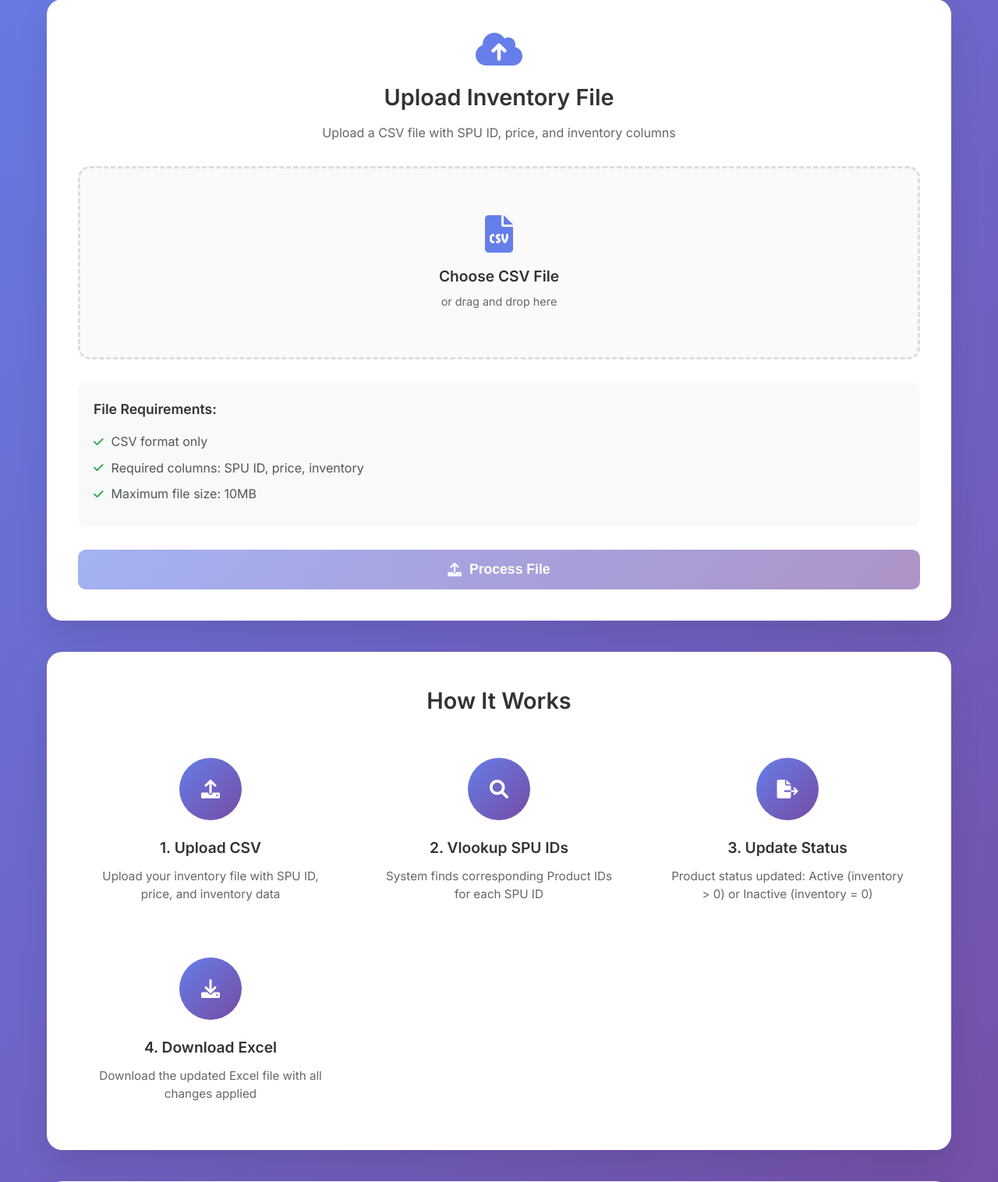
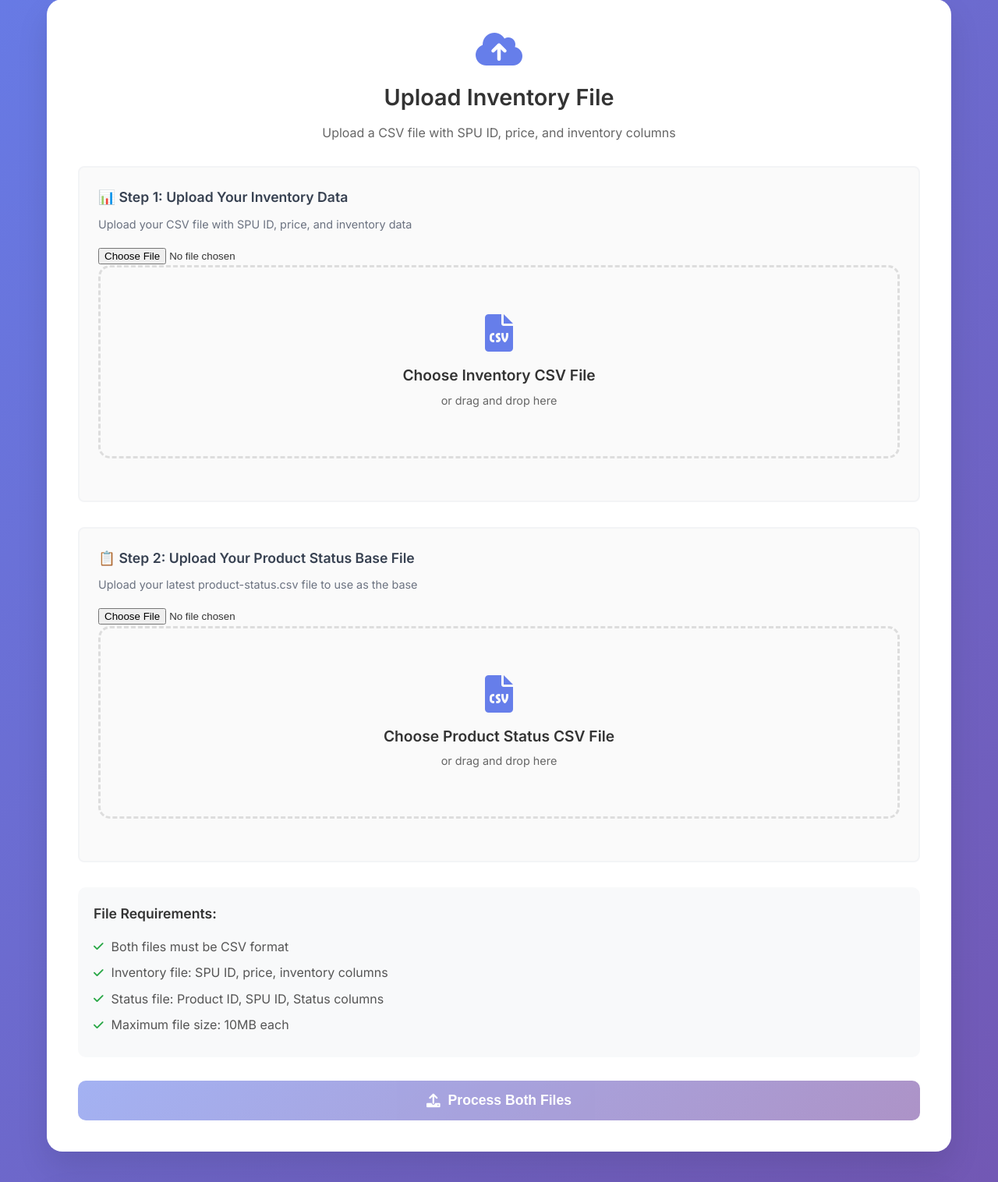
Before and after one commit to martinabrandsco/alibaba-product-update, a Flask app: page / in a window 1280 px wide. Shown: the part 318-1834 px from the top of the page at 78% size. Run offline with Flask 3, Linux system fonts and the light colour scheme.

Commit message:
Implement two-file upload system for better UX
- Update HTML form to accept two CSV files:
  * inventory_file: SPU ID, price, inventory data
  * status_file: Product status base file
- Update JavaScript to handle two file inputs with validation
- Modify backend to process both files:
  * Use uploaded status file as base instead of finding most recent
  * Process inventory file for SPU ID mapping
  * Generate updated product status and price template files
- Add CSS styling for upload steps
- Update process flow description in UI
- Remove dependency on sample files - users provide their own data

This provides much better UX:
✅ User control over base product status file
✅ No dependency on sample files in repository
✅ Clear two-step process
✅ Real data from the start
✅ Works perfectly on Railway deployment

```diff
--- a/app.py
+++ b/app.py
@@ -236,32 +236,50 @@ def index():
 
 @app.route('/upload', methods=['POST'])
 def upload_file():
-    """Handle file upload and processing"""
-    if 'file' not in request.files:
-        flash('No file selected')
+    """Handle two file uploads and processing"""
+    # Check for inventory file
+    if 'inventory_file' not in request.files:
+        flash('No inventory file selected')
         return redirect(url_for('index'))
 
-    file = request.files['file']
-    if file.filename == '':
-        flash('No file selected')
+    # Check for status file
+    if 'status_file' not in request.files:
+        flash('No product status file selected')
         return redirect(url_for('index'))
 
-    if file and allowed_file(file.filename):
-        filename = secure_filename(file.filename)
-        file_path = os.path.join(UPLOAD_FOLDER, filename)
-        file.save(file_path)
+    inventory_file = request.files['inventory_file']
+    status_file = request.files['status_file']
+
+    if inventory_file.filename == '':
+        flash('No inventory file selected')
+        return redirect(url_for('index'))
+
+    if status_file.filename == '':
+        flash('No product status file selected')
+        return redirect(url_for('index'))
+
+    if inventory_file and allowed_file(inventory_file.filename) and status_file and allowed_file(status_file.filename):
+        # Save inventory file
+        inventory_filename = secure_filename(inventory_file.filename)
+        inventory_file_path = os.path.join(UPLOAD_FOLDER, inventory_filename)
+        inventory_file.save(inventory_file_path)
+
+        # Save status file
+        status_filename = secure_filename(status_file.filename)
+        status_file_path = os.path.join(UPLOAD_FOLDER, status_filename)
+        status_file.save(status_file_path)
 
         try:
-            print(f"Processing uploaded file: {file_path}")  # Debug
+            print(f"Processing uploaded files: {inventory_file_path} and {status_file_path}")  # Debug
 
-            # Step 1: Process uploaded file
-            df, error = process_uploaded_file(file_path)
+            # Step 1: Process inventory file
+            df, error = process_uploaded_file(inventory_file_path)
             if error:
-                print(f"Error processing file: {error}")  # Debug
-                flash(f'Error processing file: {error}')
+                print(f"Error processing inventory file: {error}")  # Debug
+                flash(f'Error processing inventory file: {error}')
                 return redirect(url_for('index'))
 
-            print(f"Uploaded file processed successfully. Columns: {list(df.columns)}")  # Debug
+            print(f"Inventory file processed successfully. Columns: {list(df.columns)}")  # Debug
 
             # Step 2: Get SPU IDs and inventory/price data
             spu_inventory_data = {}
@@ -284,28 +302,23 @@ def upload_file():
 
             print(f"SPU to Product mapping: {spu_to_product_mapping}")  # Debug
 
-            # Step 4: Find most recent status file
-            most_recent_file = find_most_recent_status_file()
-            if not most_recent_file:
-                print("No product status update files found")  # Debug
-                flash('No product status update files found. Please ensure sample-product-status.csv exists in the product_status_updates folder.')
-                return redirect(url_for('index'))
-
-            print(f"Most recent file: {most_recent_file}")  # Debug
+            # Step 4: Use uploaded status file as base
+            base_status_file = status_file_path
+            print(f"Using uploaded status file as base: {base_status_file}")  # Debug
 
             # Step 5: Create today's filename and copy file
-            today_filename = create_today_filename(most_recent_file)
+            today_filename = create_today_filename(base_status_file)
             today_file_path = os.path.join(PRODUCT_STATUS_UPDATES_FOLDER, today_filename)
             print(f"Creating new file: {today_file_path}")  # Debug
 
-            shutil.copy2(most_recent_file, today_file_path)
+            shutil.copy2(base_status_file, today_file_path)
             print(f"File copied successfully")  # Debug
 
             # Step 6: Update the file with new status
             # Create inventory-only data for the existing functionality
             spu_inventory_only = {spu_id: data['inventory'] for spu_id, data in spu_inventory_data.items()}
             success, error = update_product_status_file(
-                most_recent_file,
+                base_status_file,
                 today_file_path,
                 spu_inventory_only,
                 spu_to_product_mapping
@@ -340,8 +353,9 @@ def upload_file():
             else:
                 print(f"Price template Excel created successfully: {price_template_path}")  # Debug
 
-            # Clean up uploaded file
-            os.remove(file_path)
+            # Clean up uploaded files
+            os.remove(inventory_file_path)
+            os.remove(status_file_path)
 
             # Store file paths in session for download
             from flask import session
@@ -358,9 +372,11 @@ def upload_file():
             print(f"Unexpected error: {str(e)}")  # Debug
             import traceback
             traceback.print_exc()  # Debug
-            # Clean up uploaded file if it exists
-            if os.path.exists(file_path):
-                os.remove(file_path)
+            # Clean up uploaded files if they exist
+            if os.path.exists(inventory_file_path):
+                os.remove(inventory_file_path)
+            if os.path.exists(status_file_path):
+                os.remove(status_file_path)
             flash(f'Unexpected error: {str(e)}')
             return redirect(url_for('index'))
 
--- a/static/css/style.css
+++ b/static/css/style.css
@@ -585,3 +585,35 @@ body {
         font-size: 2rem;
     }
 }
+
+/* Upload Steps */
+.upload-step {
+    margin-bottom: 2rem;
+    padding: 1.5rem;
+    border: 2px solid #f3f4f6;
+    border-radius: 8px;
+    background: #fafafa;
+}
+
+.upload-step:last-child {
+    margin-bottom: 0;
+}
+
+.upload-step h3 {
+    color: #374151;
+    margin-bottom: 0.5rem;
+    font-size: 1.1rem;
+    font-weight: 600;
+}
+
+.upload-step p {
+    color: #6b7280;
+    margin-bottom: 1rem;
+    font-size: 0.9rem;
+}
+
+@media (max-width: 768px) {
+    .upload-step {
+        padding: 1rem;
+    }
+}
--- a/static/js/script.js
+++ b/static/js/script.js
@@ -13,43 +13,89 @@ function initializeApp() {
 
 // File Upload Functionality
 function setupFileUpload() {
-    const fileInput = document.getElementById('fileInput');
+    const fileInput1 = document.getElementById('fileInput1');
+    const fileInput2 = document.getElementById('fileInput2');
     const uploadBtn = document.getElementById('uploadBtn');
     const uploadForm = document.getElementById('uploadForm');
-    const fileInputLabel = document.querySelector('.file-input-label');
-    const fileInputText = document.querySelector('.file-input-text');
-    const fileInputHint = document.querySelector('.file-input-hint');
 
-    // File input change handler
-    fileInput.addEventListener('change', function(e) {
+    // Track which files are selected
+    let inventoryFileSelected = false;
+    let statusFileSelected = false;
+
+    // File input change handlers
+    fileInput1.addEventListener('change', function(e) {
         const file = e.target.files[0];
         if (file) {
+            if (validateFile(file, 'inventory')) {
+                updateFileDisplay(fileInput1, file);
+                inventoryFileSelected = true;
+                checkBothFilesSelected();
+                showFlashMessage('Inventory file selected successfully!', 'success');
+            }
+        } else {
+            resetFileDisplay(fileInput1);
+            inventoryFileSelected = false;
+            checkBothFilesSelected();
+        }
+    });
+
+    fileInput2.addEventListener('change', function(e) {
+        const file = e.target.files[0];
+        if (file) {
+            if (validateFile(file, 'status')) {
+                updateFileDisplay(fileInput2, file);
+                statusFileSelected = true;
+                checkBothFilesSelected();
+                showFlashMessage('Product status file selected successfully!', 'success');
+            }
+        } else {
+            resetFileDisplay(fileInput2);
+            statusFileSelected = false;
+            checkBothFilesSelected();
+        }
+    });
+
+    function validateFile(file, type) {
         // Validate file type
         if (!file.name.toLowerCase().endsWith('.csv')) {
-                showFlashMessage('Please select a CSV file.', 'error');
-                fileInput.value = '';
-                return;
+            showFlashMessage(`Please select a CSV file for ${type}.`, 'error');
+            return false;
         }
 
         // Validate file size (10MB limit)
         if (file.size > 10 * 1024 * 1024) {
-                showFlashMessage('File size must be less than 10MB.', 'error');
-                fileInput.value = '';
-                return;
+            showFlashMessage(`File size must be less than 10MB for ${type}.`, 'error');
+            return false;
         }
 
-            // Update UI
-            fileInputText.textContent = file.name;
-            fileInputHint.textContent = `${(file.size / 1024 / 1024).toFixed(2)} MB`;
-            uploadBtn.disabled = false;
+        return true;
+    }
 
-            showFlashMessage('File selected successfully!', 'success');
+    function updateFileDisplay(input, file) {
+        const label = input.nextElementSibling;
+        const text = label.querySelector('.file-input-text');
+        const hint = label.querySelector('.file-input-hint');
+
+        text.textContent = file.name;
+        hint.textContent = `${(file.size / 1024 / 1024).toFixed(2)} MB`;
+    }
+
+    function resetFileDisplay(input) {
+        const label = input.nextElementSibling;
+        const text = label.querySelector('.file-input-text');
+        const hint = label.querySelector('.file-input-hint');
+
+        if (input.id === 'fileInput1') {
+            text.textContent = 'Choose Inventory CSV File';
         } else {
-            fileInputText.textContent = 'Choose CSV File';
-            fileInputHint.textContent = 'or drag and drop here';
-            uploadBtn.disabled = true;
+            text.textContent = 'Choose Product Status CSV File';
         }
-    });
+        hint.textContent = 'or drag and drop here';
+    }
+
+    function checkBothFilesSelected() {
+        uploadBtn.disabled = !(inventoryFileSelected && statusFileSelected);
+    }
 
     // Drag and drop functionality
     fileInputLabel.addEventListener('dragover', function(e) {
@@ -80,18 +126,21 @@ function setupFileUpload() {
     uploadForm.addEventListener('submit', function(e) {
         e.preventDefault();
 
-        const file = fileInput.files[0];
-        if (!file) {
-            showFlashMessage('Please select a file first.', 'error');
+        const inventoryFile = fileInput1.files[0];
+        const statusFile = fileInput2.files[0];
+
+        if (!inventoryFile || !statusFile) {
+            showFlashMessage('Please select both files first.', 'error');
             return;
         }
 
         // Show loading state
         showLoadingState();
 
-        // Use fetch to upload file
+        // Use fetch to upload both files
         const formData = new FormData();
-        formData.append('file', file);
+        formData.append('inventory_file', inventoryFile);
+        formData.append('status_file', statusFile);
 
         fetch('/upload', {
             method: 'POST',
@@ -117,7 +166,7 @@ function setupFileUpload() {
         })
         .catch(error => {
             console.error('Error:', error);
-            showFlashMessage('An error occurred while processing the file.', 'error');
+            showFlashMessage('An error occurred while processing the files.', 'error');
             hideLoadingState();
         });
     });
--- a/templates/index.html
+++ b/templates/index.html
@@ -38,27 +38,47 @@
                     </div>
 
                     <form id="uploadForm" action="/upload" method="post" enctype="multipart/form-data" class="upload-form">
-                        <div class="file-input-container">
-                            <input type="file" id="fileInput" name="file" accept=".csv" required>
-                            <label for="fileInput" class="file-input-label">
-                                <i class="fas fa-file-csv"></i>
-                                <span class="file-input-text">Choose CSV File</span>
-                                <span class="file-input-hint">or drag and drop here</span>
-                            </label>
+                        <!-- Step 1: Inventory Data -->
+                        <div class="upload-step">
+                            <h3>📊 Step 1: Upload Your Inventory Data</h3>
+                            <p>Upload your CSV file with SPU ID, price, and inventory data</p>
+                            <div class="file-input-container">
+                                <input type="file" id="fileInput1" name="inventory_file" accept=".csv" required>
+                                <label for="fileInput1" class="file-input-label">
+                                    <i class="fas fa-file-csv"></i>
+                                    <span class="file-input-text">Choose Inventory CSV File</span>
+                                    <span class="file-input-hint">or drag and drop here</span>
+                                </label>
+                            </div>
+                        </div>
+
+                        <!-- Step 2: Product Status Base File -->
+                        <div class="upload-step">
+                            <h3>📋 Step 2: Upload Your Product Status Base File</h3>
+                            <p>Upload your latest product-status.csv file to use as the base</p>
+                            <div class="file-input-container">
+                                <input type="file" id="fileInput2" name="status_file" accept=".csv" required>
+                                <label for="fileInput2" class="file-input-label">
+                                    <i class="fas fa-file-csv"></i>
+                                    <span class="file-input-text">Choose Product Status CSV File</span>
+                                    <span class="file-input-hint">or drag and drop here</span>
+                                </label>
+                            </div>
                         </div>
 
                         <div class="file-requirements">
                             <h3>File Requirements:</h3>
                             <ul>
-                                <li><i class="fas fa-check"></i> CSV format only</li>
-                                <li><i class="fas fa-check"></i> Required columns: SPU ID, price, inventory</li>
-                                <li><i class="fas fa-check"></i> Maximum file size: 10MB</li>
+                                <li><i class="fas fa-check"></i> Both files must be CSV format</li>
+                                <li><i class="fas fa-check"></i> Inventory file: SPU ID, price, inventory columns</li>
+                                <li><i class="fas fa-check"></i> Status file: Product ID, SPU ID, Status columns</li>
+                                <li><i class="fas fa-check"></i> Maximum file size: 10MB each</li>
                             </ul>
                         </div>
 
                         <button type="submit" class="upload-btn" id="uploadBtn" disabled>
                             <i class="fas fa-upload"></i>
-                            <span>Process File</span>
+                            <span>Process Both Files</span>
                             <div class="loading-spinner" style="display: none;">
                                 <i class="fas fa-spinner fa-spin"></i>
                             </div>
@@ -76,8 +96,8 @@
                             <i class="fas fa-upload"></i>
                         </div>
                         <div class="step-content">
-                            <h3>1. Upload CSV</h3>
-                            <p>Upload your inventory file with SPU ID, price, and inventory data</p>
+                            <h3>1. Upload Two Files</h3>
+                            <p>Upload your inventory data and your latest product-status base file</p>
                         </div>
                     </div>
 
@@ -87,7 +107,7 @@
                         </div>
                         <div class="step-content">
                             <h3>2. Vlookup SPU IDs</h3>
-                            <p>System finds corresponding Product IDs for each SPU ID</p>
+                            <p>System finds corresponding Product IDs for each SPU ID from your inventory</p>
                         </div>
                     </div>
 
@@ -97,7 +117,7 @@
                         </div>
                         <div class="step-content">
                             <h3>3. Update Status</h3>
-                            <p>Product status updated: Active (inventory > 0) or Inactive (inventory = 0)</p>
+                            <p>Product status updated in your base file: Active (inventory > 0) or Inactive (inventory = 0)</p>
                         </div>
                     </div>
 
@@ -106,8 +126,8 @@
                             <i class="fas fa-download"></i>
                         </div>
                         <div class="step-content">
-                            <h3>4. Download Excel</h3>
-                            <p>Download the updated Excel file with all changes applied</p>
+                            <h3>4. Download Two Excel Files</h3>
+                            <p>Download updated product status file and price template with inventory data</p>
                         </div>
                     </div>
                 </div>
```
Also changed, not shown: PRODUCT_STATUS_FILES_FIX.md (added, +111 -0 lines). Lines whose indentation alone changed are shown as unchanged.
